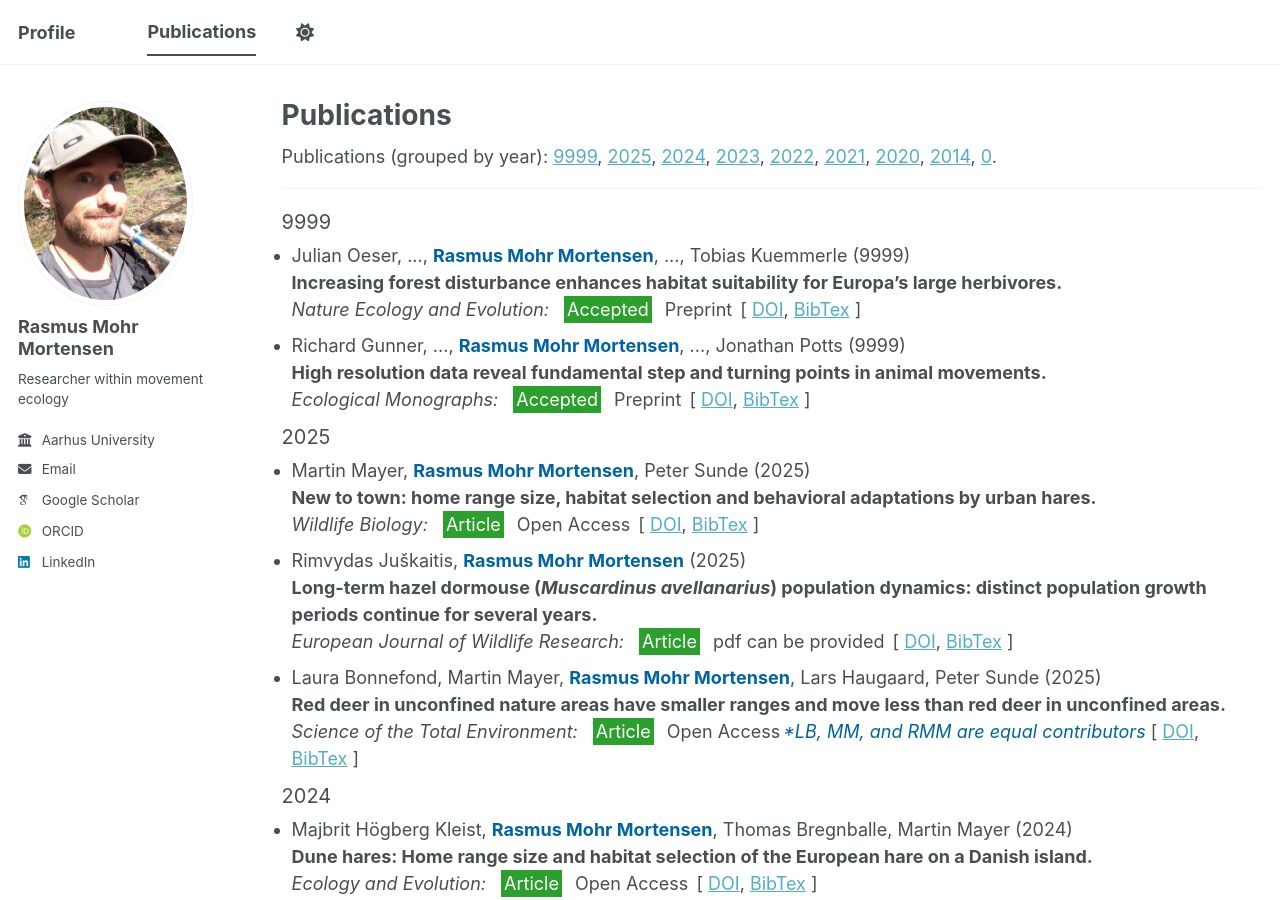
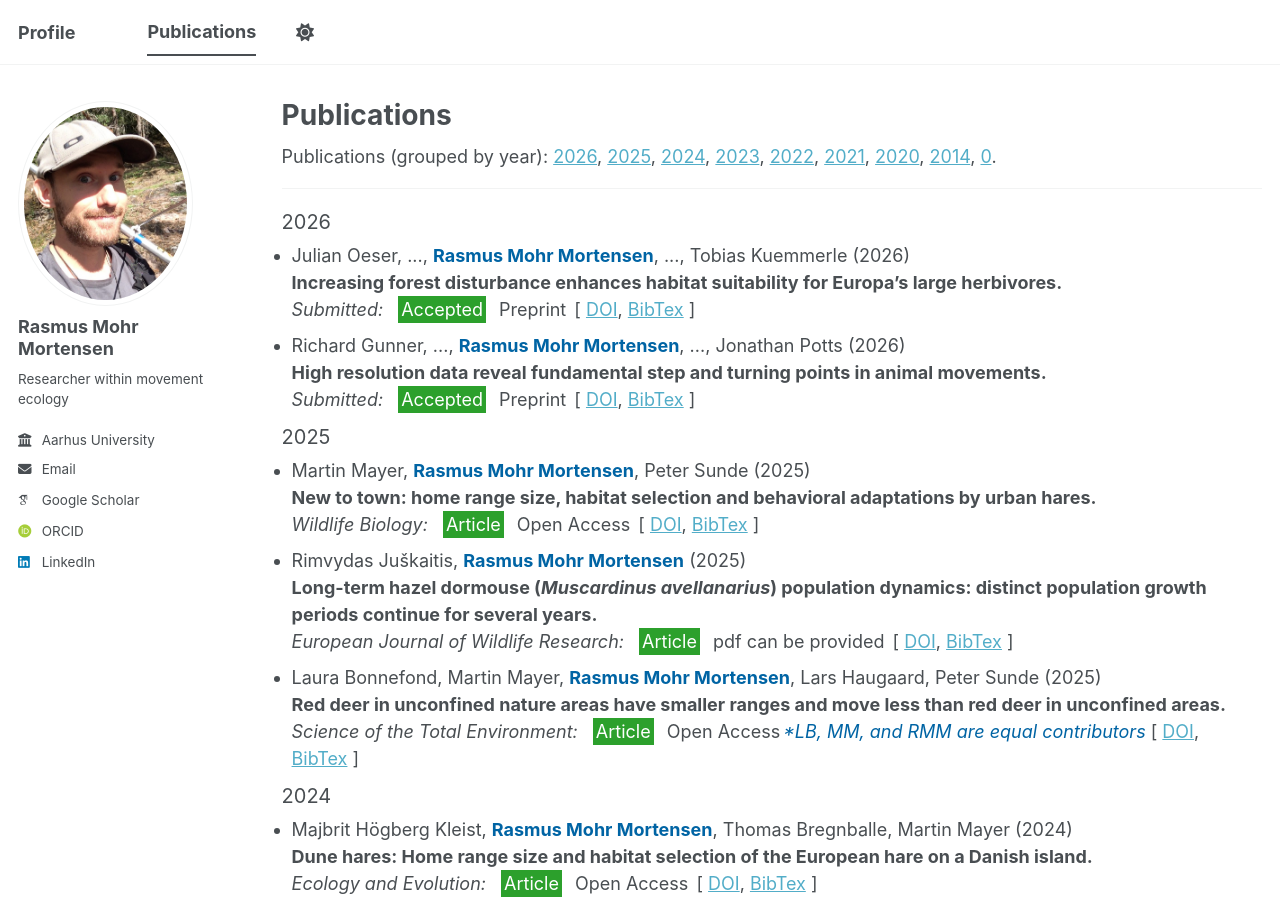
Before and after one commit to rasmusmohrmortensen/rasmusmohrmortensen.github.io, a Jekyll site: the page built from _pages/publications.html, in a window 1280 px wide and 900 px high. Built offline with Jekyll 4.4.1, drawn with Linux system fonts in a browser that asks for light colours; some web fonts are replaced; a script bundle is joined from its source files by our own code; library files that are not in the unit come from our copies.

Commit message:
Update papers.yml

```diff
--- a/_data/bibere/papers.yml
+++ b/_data/bibere/papers.yml
@@ -41,8 +41,8 @@ paper0013:
 paper0012:
   type: "Accepted"
   title: "Increasing forest disturbance enhances habitat suitability for Europa’s large herbivores"
-  venue: "Nature Ecology and Evolution"
-  year: 9999
+  venue: "Submitted"
+  year: 2026
   authors:
     - "Julian Oeser"
     - "..."
@@ -61,8 +61,8 @@ paper0012:
 paper0011:
   type: "Accepted"
   title: "High resolution data reveal fundamental step and turning points in animal movements"
-  venue: "Ecological Monographs"
-  year: 9999
+  venue: "Submitted"
+  year: 2026
   authors:
     - "Richard Gunner"
     - "..."
```
